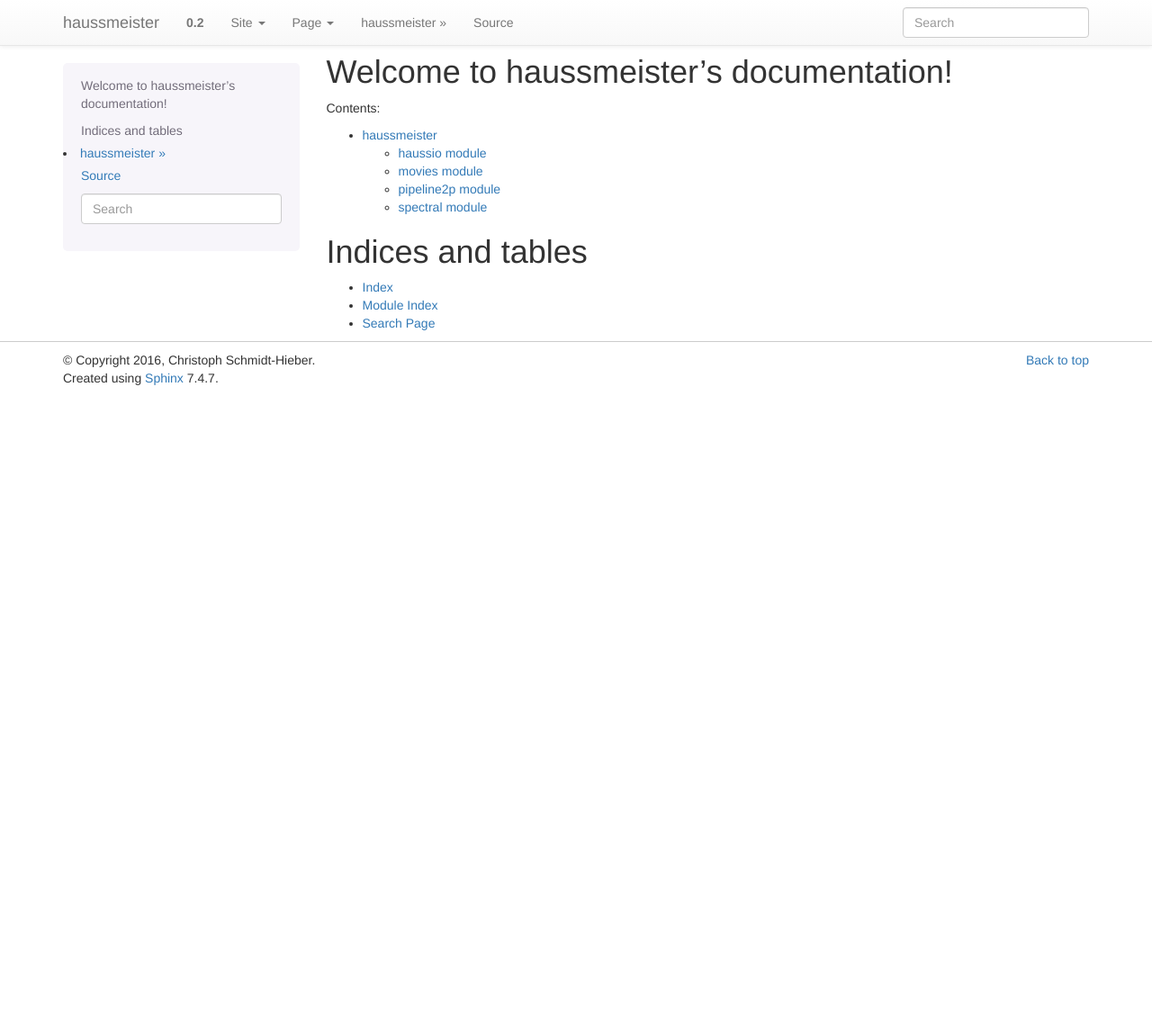
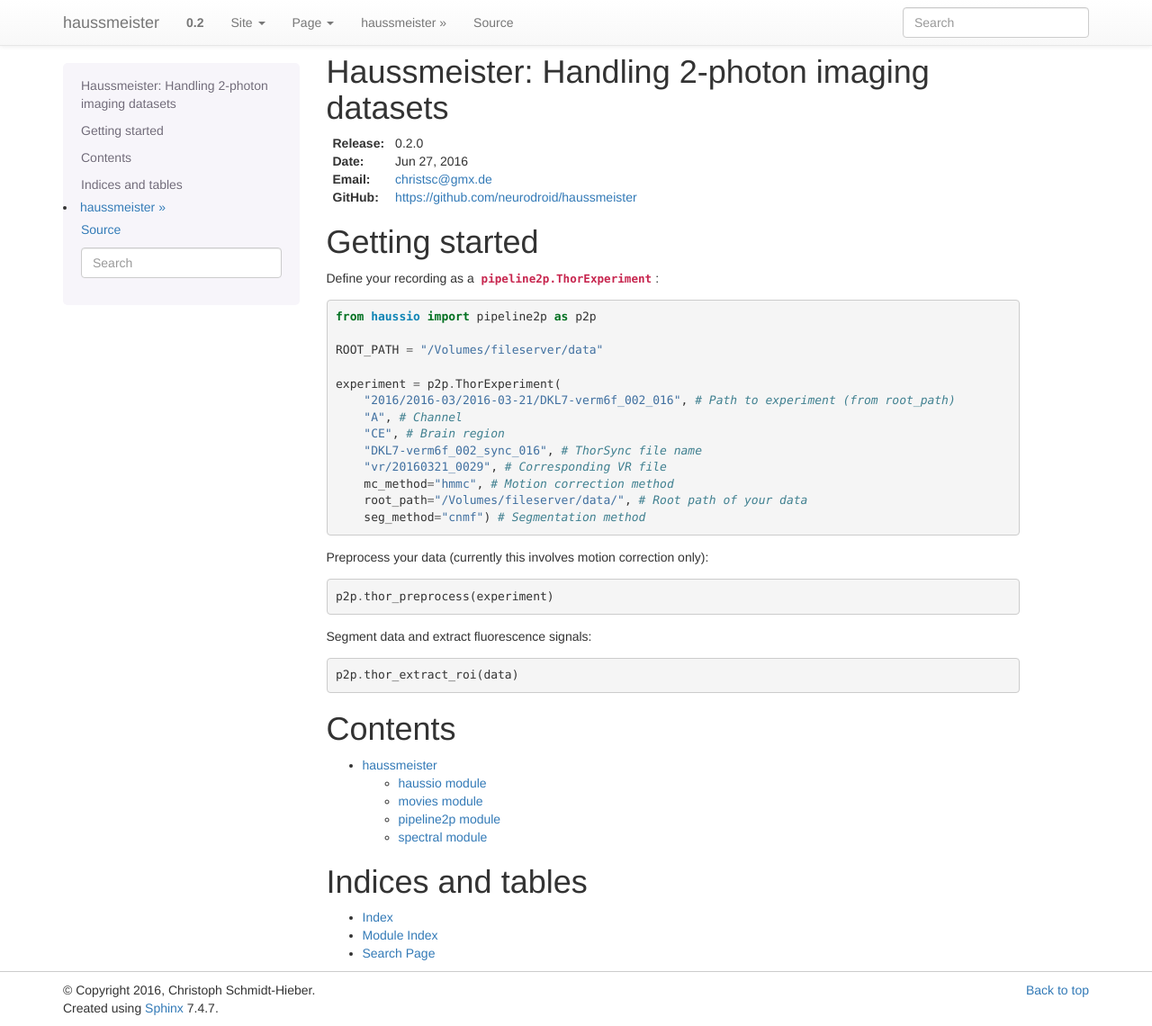
Before and after one commit to neurodroid/haussmeister, a Sphinx documentation site: the page built from doc/index.rst, in a window 1280 px wide and 1140 px high. Shown: the whole window at 90% size. Built offline with Sphinx 7.4.7, drawn with Linux system fonts in a browser that asks for light colours.

Commit message:
Add getting started section to documentation

```diff
--- a/doc/conf.py
+++ b/doc/conf.py
@@ -137,7 +137,7 @@ html_theme_path = sphinx_bootstrap_theme.get_html_theme_path()
 # Add any paths that contain custom static files (such as style sheets) here,
 # relative to this directory. They are copied after the builtin static files,
 # so a file named "default.css" will overwrite the builtin "default.css".
-html_static_path = ['_static']
+#html_static_path = ['_static']
 
 # Add any extra paths that contain custom files (such as robots.txt or
 # .htaccess) here, relative to this directory. These files are copied
--- a/doc/index.rst
+++ b/doc/index.rst
@@ -3,11 +3,52 @@
    You can adapt this file completely to your liking, but it should at least
    contain the root `toctree` directive.
 
-Welcome to haussmeister's documentation!
-========================================
+Haussmeister: Handling 2-photon imaging datasets
+================================================
 
-Contents:
+:Release: |release|
+:Date: |today|
+:Email: christsc@gmx.de
+:GitHub: https://github.com/neurodroid/haussmeister
 
+
+Getting started
+===============
+Define your recording as a :obj:`pipeline2p.ThorExperiment`:
+
+.. code-block:: python
+
+   from haussio import pipeline2p as p2p
+
+   ROOT_PATH = "/Volumes/fileserver/data"
+
+   experiment = p2p.ThorExperiment(
+       "2016/2016-03/2016-03-21/DKL7-verm6f_002_016", # Path to experiment (from root_path)
+       "A", # Channel
+       "CE", # Brain region
+       "DKL7-verm6f_002_sync_016", # ThorSync file name
+       "vr/20160321_0029", # Corresponding VR file
+       mc_method="hmmc", # Motion correction method
+       root_path="/Volumes/fileserver/data/", # Root path of your data
+       seg_method="cnmf") # Segmentation method
+
+
+Preprocess your data (currently this involves motion correction only):
+
+.. code-block:: python
+
+   p2p.thor_preprocess(experiment)
+
+
+Segment data and extract fluorescence signals:
+
+.. code-block:: python
+
+   p2p.thor_extract_roi(data)
+
+
+Contents
+========
 .. toctree::
    :maxdepth: 2
 
```
